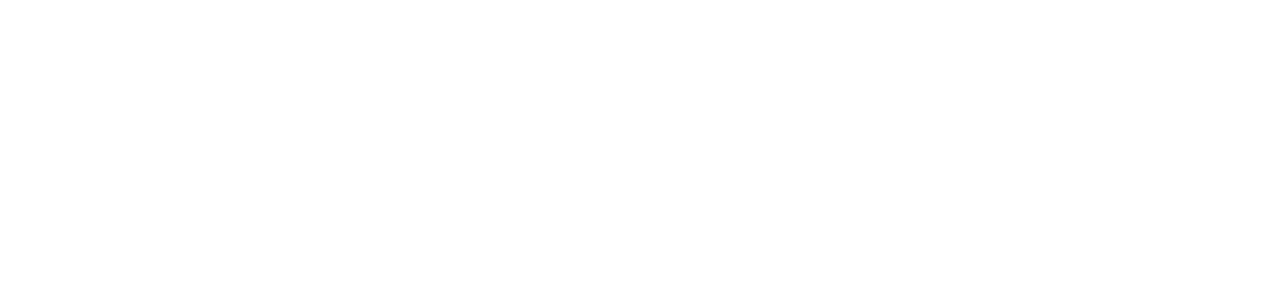
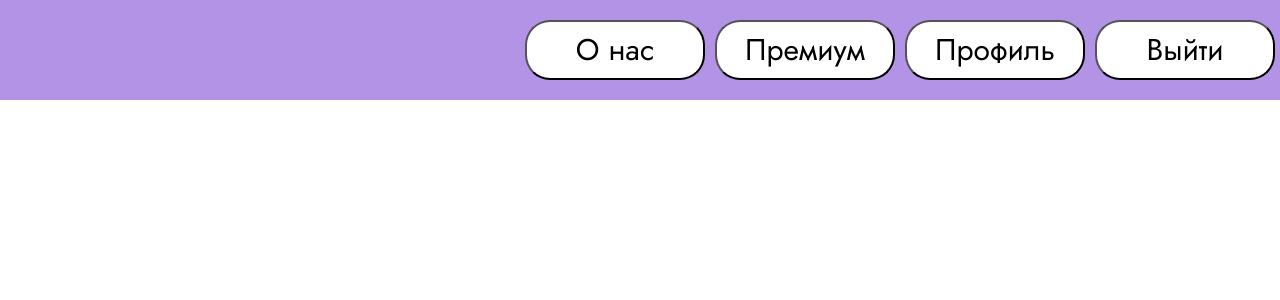
Before and after one commit to Sidlaf/tinder-dog, a Vue app in the folder frontend/: page / in a window 1280 px wide. Shown: the top 300 px of the page. Built offline with nearby package versions, Linux system fonts and the light colour scheme.

Commit message:
add feed page, add upper panel component, add button component

```diff
--- /dev/null
+++ b/frontend/src/assets/style.css
@@ -0,0 +1,16 @@
+@import url('https://fonts.googleapis.com/css2?family=Jost:ital,wght@0,100..900;1,100..900&display=swap');
+
+p{
+    font-family: 'Jost', sans-serif;
+    text-align: center;
+    margin-top: auto;
+    font-size: 36px;
+}
+
+/* button{
+    font-family: 'Jost', sans-serif;
+    font-size: 70px;
+    margin: 4px 2px;
+    padding: 20px 50px;
+    border-radius: 100%;
+} */
--- /dev/null
+++ b/frontend/src/components/panelButton.vue
@@ -0,0 +1,23 @@
+<script setup>
+defineProps(['text'])
+</script>
+
+<template>
+    <button>{{ text }}</button>
+</template>
+
+<style scoped>
+    button{
+        margin: 5px 5px 5px 5px;
+        line-height: 0px;
+        font-family: 'Jost', sans-serif;
+        background-color: #ffffff;
+        width: 180px;
+        height: 60px;
+        border-radius: 25px;
+        text-align: center;
+        vertical-align: middle;
+        color: #000000;
+        font-size: 30px;
+    }
+</style>
--- /dev/null
+++ b/frontend/src/components/upperPanel.vue
@@ -0,0 +1,31 @@
+<script>
+    import panelButton from './panelButton.vue';
+    export default{
+        components: {panelButton},
+    }
+</script>
+
+<template>
+    <div>
+        <panelButton text="О нас"></panelButton>
+        <panelButton text="Премиум"></panelButton>
+        <panelButton text="Профиль"></panelButton>
+        <panelButton text="Выйти"></panelButton>
+    </div>
+</template>
+
+
+<style scoped>
+    div{
+        display: flex;
+        align-items: center;
+        justify-content: right;
+        background-color: #B393E6;
+        width: 100%;
+        height: 100px;
+        position: fixed;
+        top: 0;
+        left: 0;
+        right: 0;
+    }
+</style>
--- a/frontend/src/main.ts
+++ b/frontend/src/main.ts
@@ -1,4 +1,6 @@
 import { createApp } from 'vue'
 
-import App from './App.vue'
+import App from './pages/Feed/App.vue'
 createApp(App).mount('#app')
+
+import './assets/style.css'
--- /dev/null
+++ b/frontend/src/pages/Feed/App.vue
@@ -0,0 +1,41 @@
+<script setup>
+import { ref } from 'vue'
+
+const likeClass = ref('likew')
+</script>
+
+<script>
+import upperPanel from '../../components/upperPanel.vue';
+
+export default {
+  components: {upperPanel},
+  data(){
+    return{
+      like: '♥︎',
+      skip: 'X',
+      status: ''
+    }
+  },
+  methods: {
+    swipeRight(){
+      this.status = 'Карточка свайпнута вправо'
+    },
+    swipeLeft(){
+      this.status = 'Карточка свайпнута влево'
+    }
+  }
+}
+</script>
+
+<template>
+  <upperPanel></upperPanel>
+  <p>{{ status }}</p>
+  <button type="button" @click="swipeLeft">{{ skip }}</button>
+  <button type="button" @click="swipeRight" :class="likeClass">{{ like }}</button>
+</template>
+
+<style>
+.likew{
+  color: red;
+}
+</style>
```
Also changed, not shown: frontend/src/App.vue (deleted, +0 -13 lines), frontend/src/components/logoButton.vue (added, +23 -0 lines).
